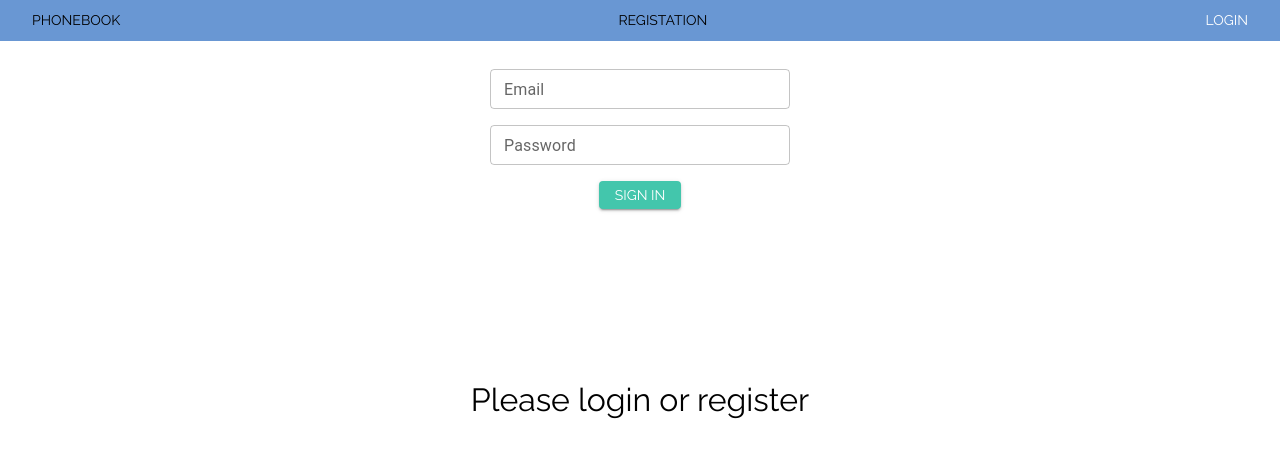
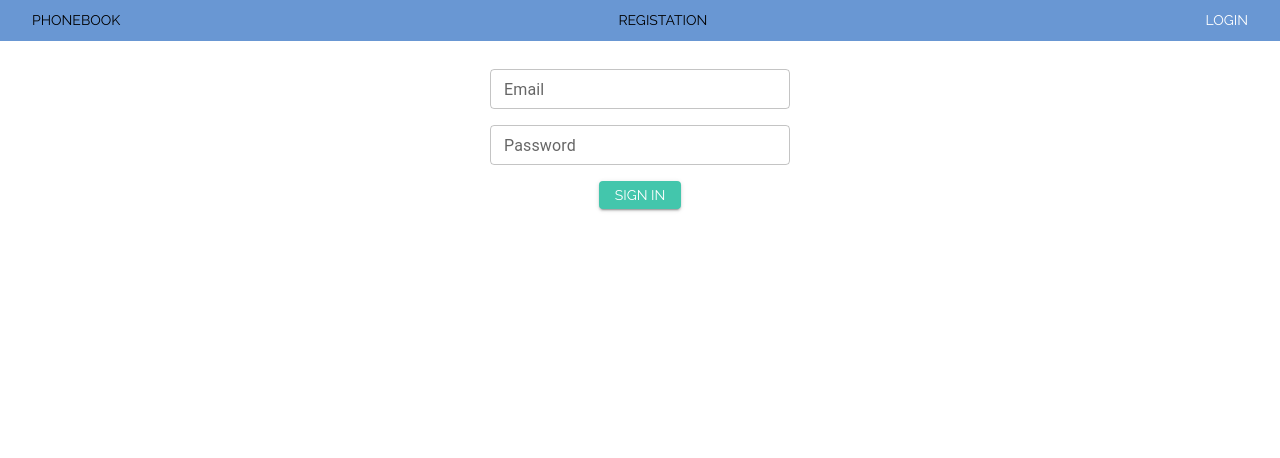
Before and after one commit to irinaog/goit-react-hw-08-phonebook, a React (Create React App) app: page /goit-react-hw-08-phonebook/login in a window 1280 px wide. Shown: the top 458 px of the page. Built offline with nearby package versions, Linux system fonts and the light colour scheme; a web font is replaced by a local one.

Commit message:
Update SharedLayout.js

```diff
--- a/src/components/SharedLayout/SharedLayout.js
+++ b/src/components/SharedLayout/SharedLayout.js
@@ -3,18 +3,18 @@ import { Outlet } from "react-router-dom";
 import { AppBar } from "components/AppBar";
 import { Loader } from "components/Loader/Loader";
 import Container from '@mui/material/Container';
-import authSelectors from "auth/auth-selectors";
-import { useSelector } from "react-redux";
+// import authSelectors from "auth/auth-selectors";
+// import { useSelector } from "react-redux";
 
 
 export const SharedLayout = () => {
-  const isLogged = useSelector(authSelectors.getIsLoggedIn);
+  // const isLogged = useSelector(authSelectors.getIsLoggedIn);
 
     return (
     <>
       <AppBar/>
         <Container maxWidth='lg'>
-          {!isLogged && <div style={{
+          {/* {!isLogged && <div style={{
     position: 'absolute',
     top: '50%',
     left: '50%',
@@ -24,7 +24,7 @@ export const SharedLayout = () => {
     fontWeight: 500,
     fontSize: '32px',
     lineHeight: 1.75,
-          }}>Please login or register </div>}
+          }}>Please login or register </div>} */}
         <Suspense fallback={<Loader/>}>
             <Outlet />
         </Suspense>
```
